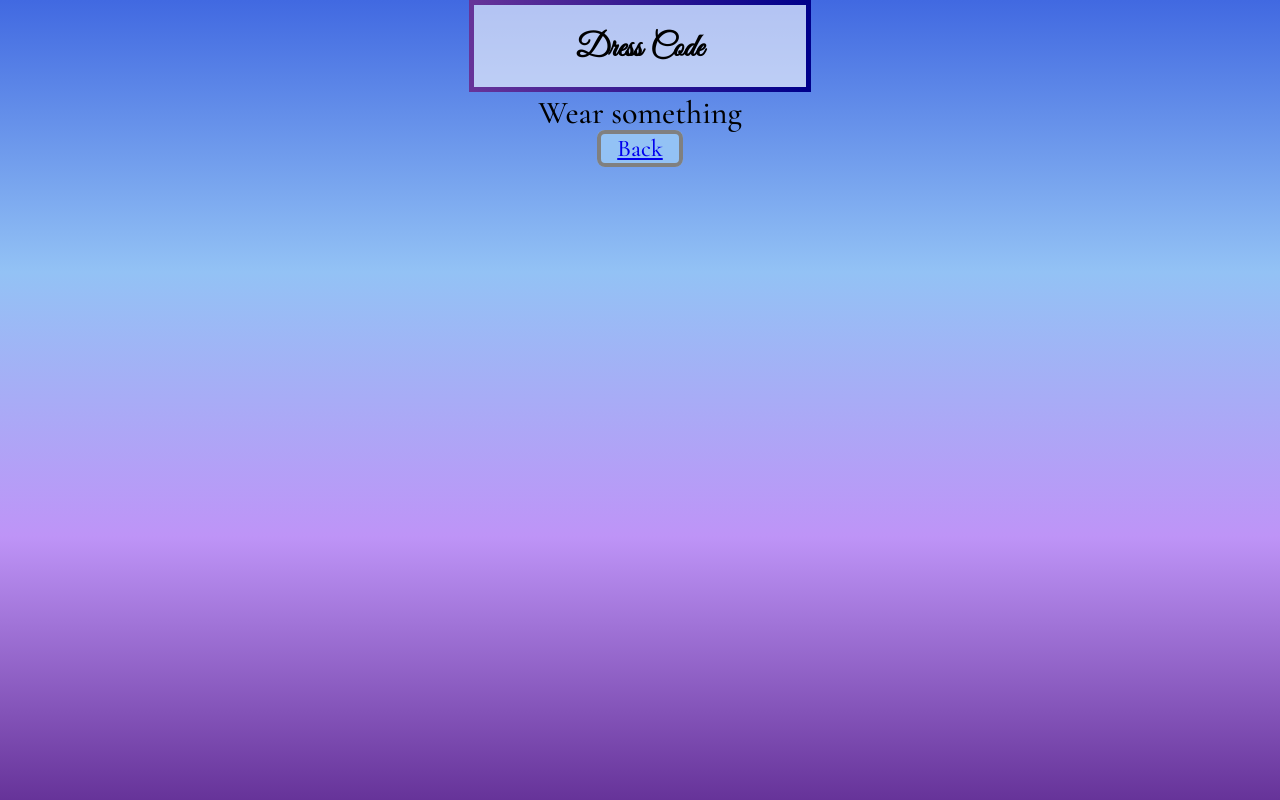
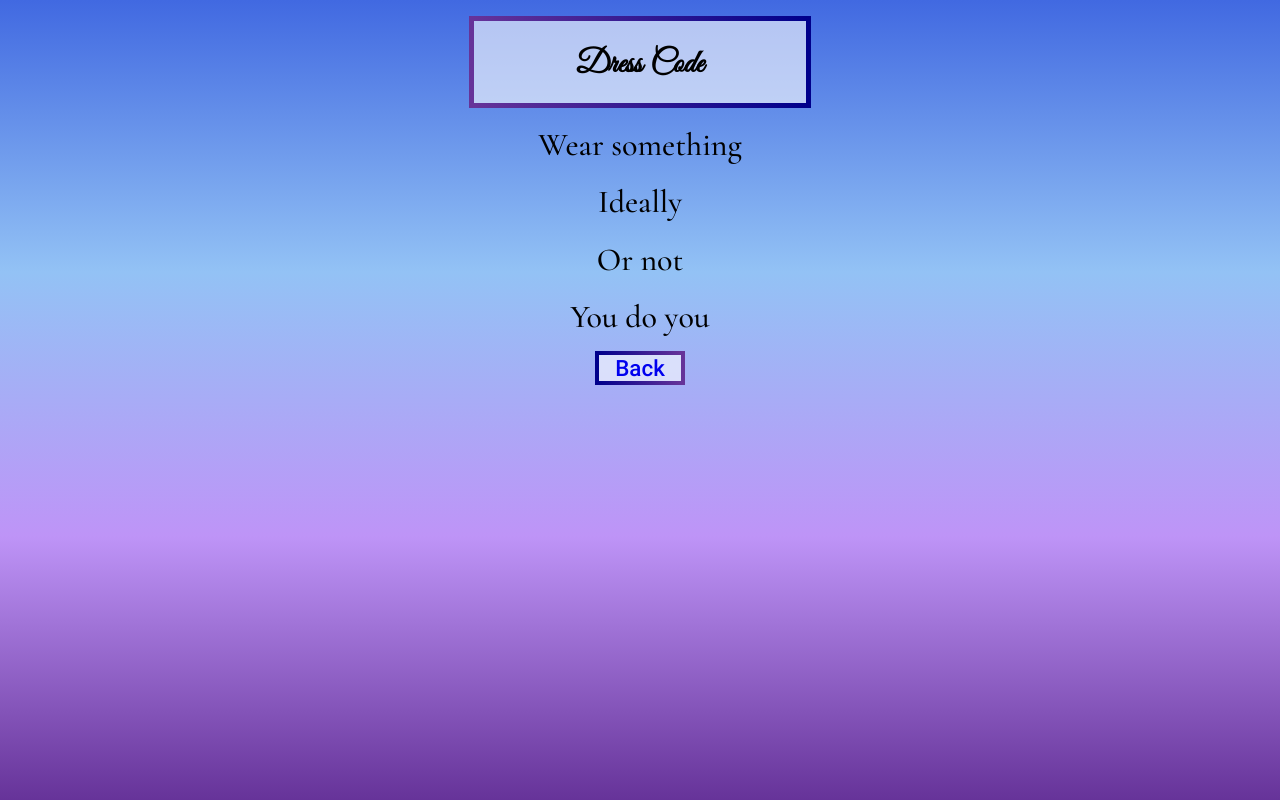
Before and after one commit to Abibubble/harrison-nye, a React (Create React App) app: page /dress-code in a window 1280 px wide. Built offline with nearby package versions, Linux system fonts and the light colour scheme.

Commit message:
wip: Update styling on dress code and extract Button

```diff
--- /dev/null
+++ b/src/components/button.js
@@ -0,0 +1,27 @@
+import styled from 'styled-components'
+import styles from '../styles/styles'
+
+export default function Button({ href, ...props }) {
+  return <StyledButton href={href}>{props.children}</StyledButton>
+}
+
+const StyledButton = styled.a`
+  text-decoration: none;
+  font-family: 'Roboto', Arial, Helvetica, sans-serif;
+  margin: ${styles.spacer.tiny};
+  border: 6px solid;
+  border-image-slice: 1;
+  border-width: 4px;
+  border-image-source: linear-gradient(
+    to right,
+    ${styles.colour.darkBlue},
+    ${styles.colour.darkPurple}
+  );
+  background: ${styles.colour.transparentWhite};
+  font-size: 1.4rem;
+  padding: 0 ${styles.spacer.small};
+
+  &:visited {
+    color: ${styles.colour.black};
+  }
+`
--- a/src/pages/day-plan.js
+++ b/src/pages/day-plan.js
@@ -1,6 +1,7 @@
 import styled from 'styled-components'
 import styles from '../styles/styles'
 
+import Button from '../components/button'
 import PageSection from '../components/page-section'
 import Title from '../components/title'
 import Wrapper from '../components/wrapper'
@@ -30,27 +31,6 @@ export default function DayPlan() {
   )
 }
 
-const Button = styled.a`
-  text-decoration: none;
-  font-family: 'Roboto', Arial, Helvetica, sans-serif;
-  margin: ${styles.spacer.tiny};
-  border: 6px solid;
-  border-image-slice: 1;
-  border-width: 4px;
-  border-image-source: linear-gradient(
-    to right,
-    ${styles.colour.darkBlue},
-    ${styles.colour.darkPurple}
-  );
-  background: ${styles.colour.transparentWhite};
-  font-size: 1.4rem;
-  padding: 0 ${styles.spacer.small};
-
-  &:visited {
-    color: ${styles.colour.black};
-  }
-`
-
 const PlanGrid = styled.div`
   margin: ${styles.spacer.medium} auto;
   display: grid;
--- a/src/pages/dress-code.js
+++ b/src/pages/dress-code.js
@@ -1,30 +1,26 @@
 import styled from 'styled-components'
 import styles from '../styles/styles'
 
+import Button from '../components/button'
+import PageSection from '../components/page-section'
 import Title from '../components/title'
 import Wrapper from '../components/wrapper'
 
 export default function DressCode() {
   return (
     <Wrapper wedding>
-      <Container>
+      <PageSection>
         <Title>Dress Code</Title>
-        <p>Wear something</p>
+        <Text>Wear something</Text>
+        <Text>Ideally</Text>
+        <Text>Or not</Text>
+        <Text>You do you</Text>
         <Button href='/welcome'>Back</Button>
-      </Container>
+      </PageSection>
     </Wrapper>
   )
 }
 
-const Container = styled.div`
-  padding: 0 ${styles.spacer.small} ${styles.spacer.small};
+const Text = styled.p`
+  margin: ${styles.spacer.small} auto;
 `
-
-const Button = styled.a`
-  margin: ${styles.spacer.tiny};
-  border-radius: ${styles.spacer.tiny};
-  border: ${styles.spacer.fine} solid grey;
-  background-color: ${styles.colour.blue};
-  font-size: 1.5rem;
-  padding: 0 ${styles.spacer.small};
-`
--- a/src/pages/rsvp.js
+++ b/src/pages/rsvp.js
@@ -1,3 +1,4 @@
+import Button from '../components/button'
 import PageSection from '../components/page-section'
 import RsvpForm from '../components/rsvp-form'
 import Title from '../components/title'
@@ -9,6 +10,7 @@ export default function Rsvp() {
       <PageSection>
         <Title>RSVP</Title>
         <RsvpForm />
+        <Button href='/welcome'>Back</Button>
       </PageSection>
     </Wrapper>
   )
```
